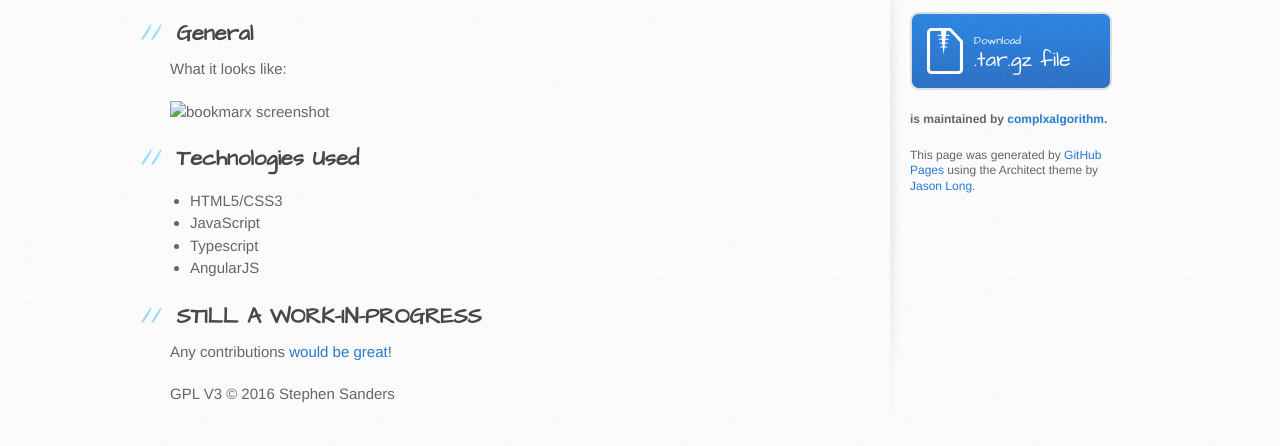
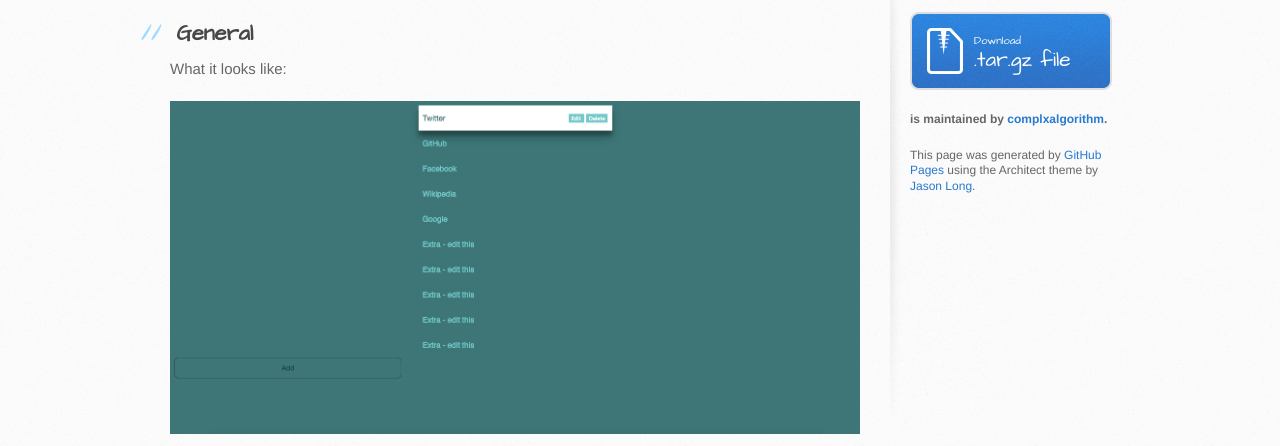
Before and after one commit to complxalgorithm/bookmarx-chrome-extension, a plain HTML site: page index.html in a window 1280 px wide. Shown: the part 354-800 px from the top of the page. Drawn offline with Linux system fonts and the light colour scheme.

Commit message:
edited image file extension so it will appear on production site

```diff
--- a/index.html
+++ b/index.html
@@ -38,7 +38,7 @@
 </h2>
 
 <p>What it looks like:</p>
-<img src="images/bookmarx.jpg" alt="bookmarx screenshot" />
+<img src="images/bookmarx.png" alt="bookmarx screenshot" />
 
 <h2>
 <a id="technologies-used" class="anchor" href="#technologies-used" aria-hidden="true"><span aria-hidden="true" class="octicon octicon-link"></span></a>Technologies Used</h2>
```
